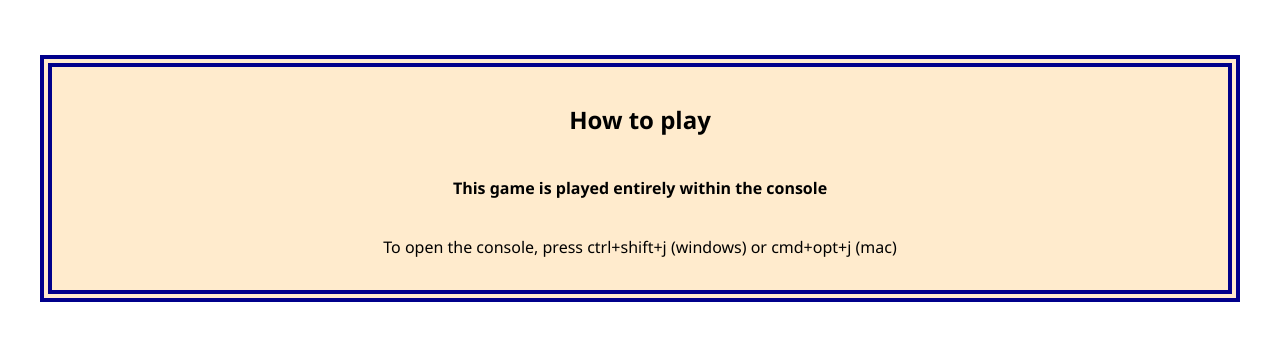
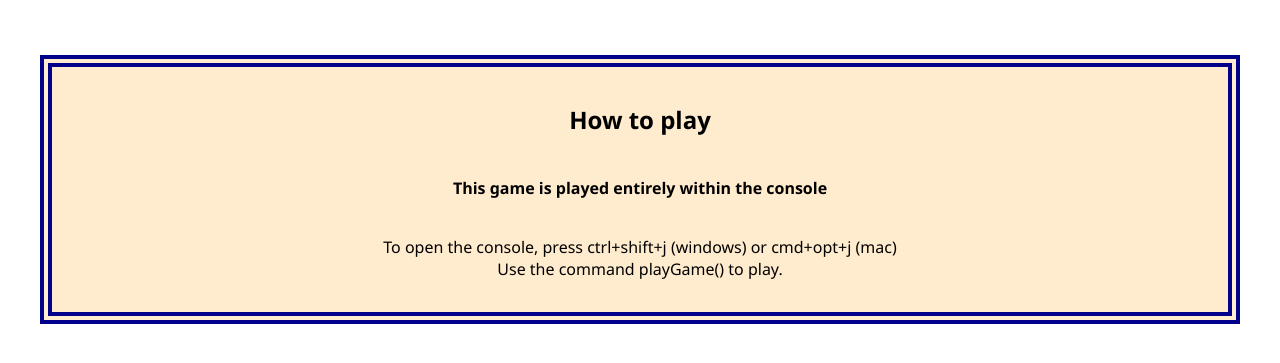
Before and after one commit to grumpyGrampsDev/rock-paper-scissors, a website: page public/index.html in a window 1280 px wide. Shown: the part 149-512 px from the top of the page. Drawn offline with Linux system fonts and the light colour scheme.

Commit message:
add playGame() instruction

```diff
--- a/public/index.html
+++ b/public/index.html
@@ -17,6 +17,8 @@
           <h4>This game is played entirely within the console</h4>
           <p>
             To open the console, press ctrl+shift+j (windows) or cmd+opt+j (mac)
+            <br />
+            Use the command playGame() to play.
           </p>
         </div>
       </hero>
```
